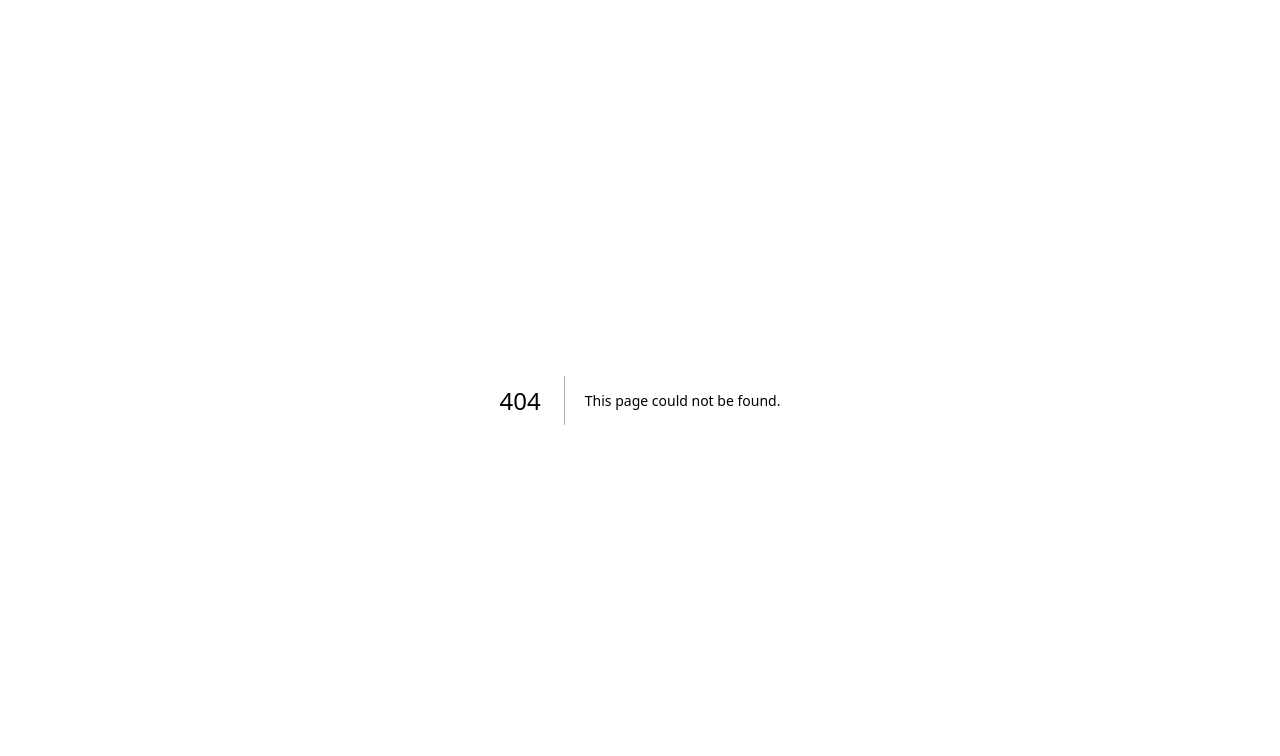
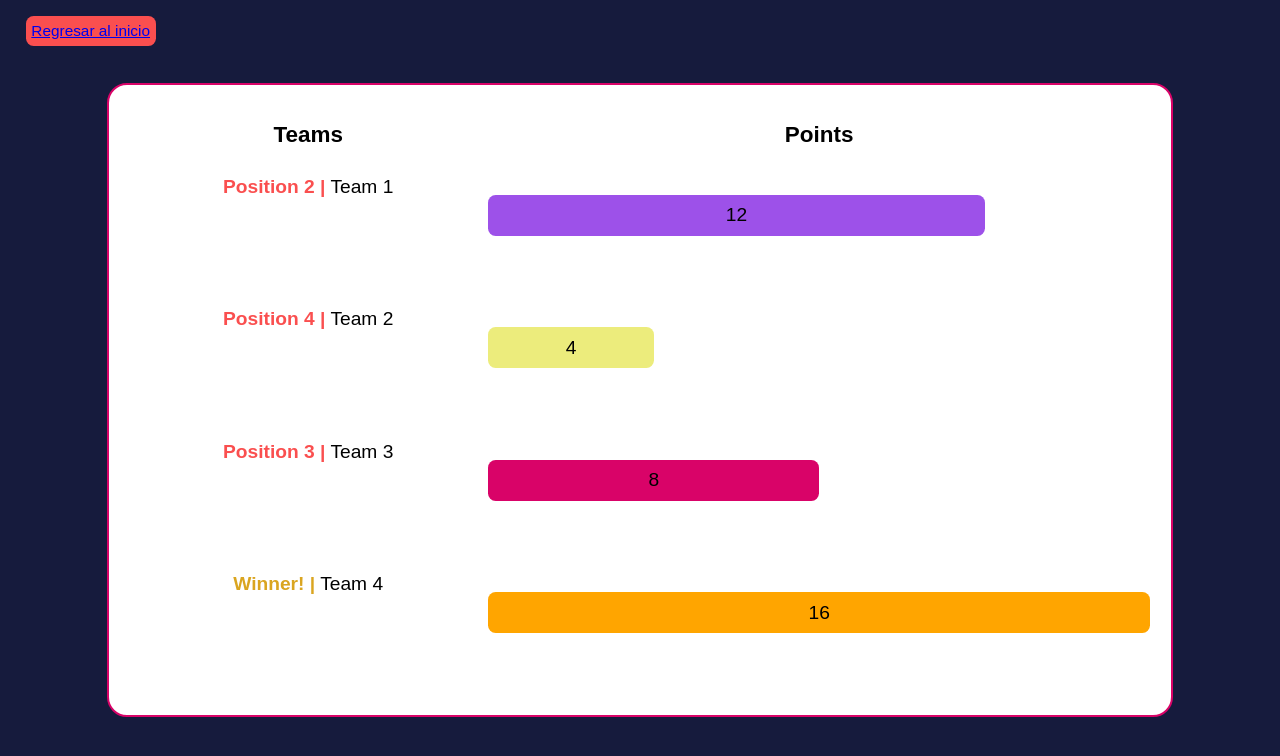
Before and after one commit to RAH-Code-dev/memorama, a Next.js app in the folder frontend/: page /stats in a window 1280 px wide. Before the commit this address had no page. Shown: the top 756 px of the page. Built offline with nearby package versions, Linux system fonts and the light colour scheme.

Commit message:
formEdicions style modified + Stats view added

```diff
--- a/frontend/next.config.mjs
+++ b/frontend/next.config.mjs
@@ -1,5 +1,6 @@
 /** @type {import('next').NextConfig} */
 const nextConfig = {
+  reactStrictMode: false,
   output: "export",
 };
 
--- /dev/null
+++ b/frontend/src/app/stats/page.jsx
@@ -0,0 +1,99 @@
+"use client"
+
+import "@/styles/pages/stats.css"
+import Link from "next/link";
+import { useState, useEffect } from "react"
+
+const Page = () => {
+    const [teamsData, setTeamsData] = useState([
+        {
+            teamId: "1",
+            points: 0,
+        },
+        {
+            teamId: "2",
+            points: 0
+        },
+        {
+            teamId: "3",
+            points: 0
+        },
+        {
+            teamId: "4",
+            points: 0
+        }
+    ]);
+
+    useEffect(() => {
+        let seconds = 0;
+        const intervalID = setInterval(() => {
+            if (seconds < 4) {
+                addTeamsPoints();
+                seconds++;
+            } else {
+                document.getElementById("t1-classification").innerText = "Position 2 | ";
+                document.getElementById("t2-classification").innerText = "Position 4 | ";
+                document.getElementById("t3-classification").innerText = "Position 3 | ";
+                document.getElementById("t4-classification").innerText = "Winner! | ";
+
+                document.getElementById("return-button").style.visibility = "visible";
+
+                clearInterval(intervalID);
+            }
+        }, 1000);
+
+        return () => clearInterval(intervalID);
+    }, []);
+
+    function addTeamsPoints() {
+        setTeamsData(prevTeamsData => {
+            return prevTeamsData.map(team => {
+                let points = 0;
+                if (team.teamId === "1") points = team.points + 3;
+                if (team.teamId === "2") points = team.points + 1;
+                if (team.teamId === "3") points = team.points + 2;
+                if (team.teamId === "4") points = team.points + 4;
+
+                return {
+                    ...team,
+                    points: points
+                };
+            });
+        });
+    }
+
+    return (
+        <section id="stats">
+            <table>
+                <thead>
+                    <tr>
+                        <th id="teams-header"><h3>Teams</h3></th>
+                        <th id="points-header"><h3>Points</h3></th>
+                    </tr>
+                </thead>
+                <tbody>
+                    {
+                        Object.values(teamsData).map(teamData => {
+                            return(
+                                <tr key={teamData.teamId}>
+                                    <td className="teamName"><p className="position" id={`t${teamData.teamId}-classification`}></p><p className="teams-list">Team {teamData.teamId}</p></td>
+                                    <td>
+                                        <p
+                                            id={`t${teamData.teamId}-percentage`}
+                                            style={{width: (teamData.points * 6.25) + '%'}}
+                                        >
+                                            <strong>{teamData.points}</strong>
+                                        </p>
+                                    </td>
+                                </tr>
+                            )
+                        })
+                    }
+                </tbody>
+            </table>
+            <Link href={"/"} id="return-button">Regresar al inicio</Link>
+        </section>
+    )
+}
+
+export default Page;
--- /dev/null
+++ b/frontend/src/styles/pages/stats.css
@@ -0,0 +1,109 @@
+* {
+    margin: 0;
+    padding: 0;
+    font-family: "Montserrat", sans-serif;
+    font-optical-sizing: auto;
+    font-weight: 400;
+    font-style: normal;
+}
+
+html,
+body {
+    width: 100%;
+    height: 100%;
+}
+
+body {
+    display: flex;
+    align-items: center;
+    justify-content: center;
+
+    background-color: #161b3d;
+}
+
+h3 {
+    font-weight: 600;
+}
+
+#stats {
+    width: 80vw;
+    height: 70vh;
+    padding: 1.8rem 1rem;
+
+    background-color: white;
+
+    border-radius: 20px;
+    border: #d90368 solid 2px;
+
+    color: black;
+}
+
+table {
+    width: 100%;
+    height: 100%;
+}
+
+#teams-header {
+    width: 35%;
+}
+
+#points-header {
+    width: 65%;
+}
+
+.teams-list {
+    text-align: center;
+}
+
+p {
+    margin: 2vh 0 2vh;
+    padding: .5rem 0 .5rem;
+
+    text-align: center;
+
+    border-radius: .4rem;
+}
+
+#t1-percentage {
+    background-color: rgb(157, 81, 233);
+}
+
+#t2-percentage {
+    background-color: rgb(236, 236, 124);
+}
+
+#t3-percentage {
+    background-color: #d90368;
+}
+
+#t4-percentage {
+    background-color: orange;
+}
+
+.teamName {
+    display: flex;
+    justify-content: center;
+}
+
+.position {
+    margin-right: 5px;
+    color: rgb(250, 79, 79);
+    font-weight: 600;
+}
+
+#t4-classification {
+    color: goldenrod;
+}
+
+#return-button {
+    visibility: hidden;
+    border: none;
+    padding: .3rem;
+    font-size: .8rem;
+    position: absolute;
+    top: 2%;
+    left: 2%;
+    background-color: rgb(250, 79, 79);
+    border-radius: .4rem;
+    cursor: pointer;
+}
```
Also changed, not shown: frontend/src/app/formEdicionJuego/page.jsx (+4 -12 lines), frontend/src/app/formIngreso/page.jsx (+0 -10 lines), frontend/src/styles/pages/formularioIngreso.css (+0 -37 lines).
